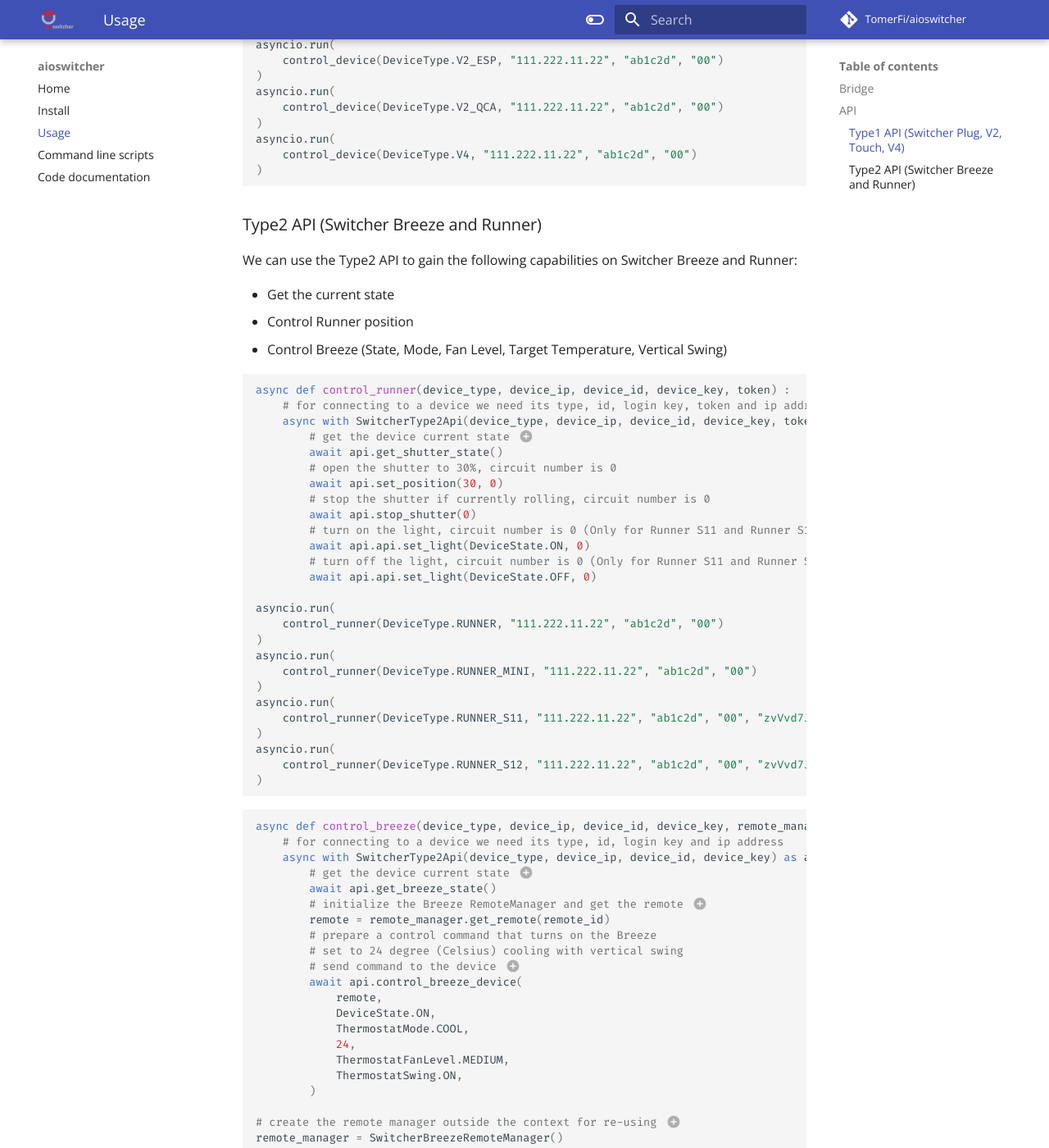
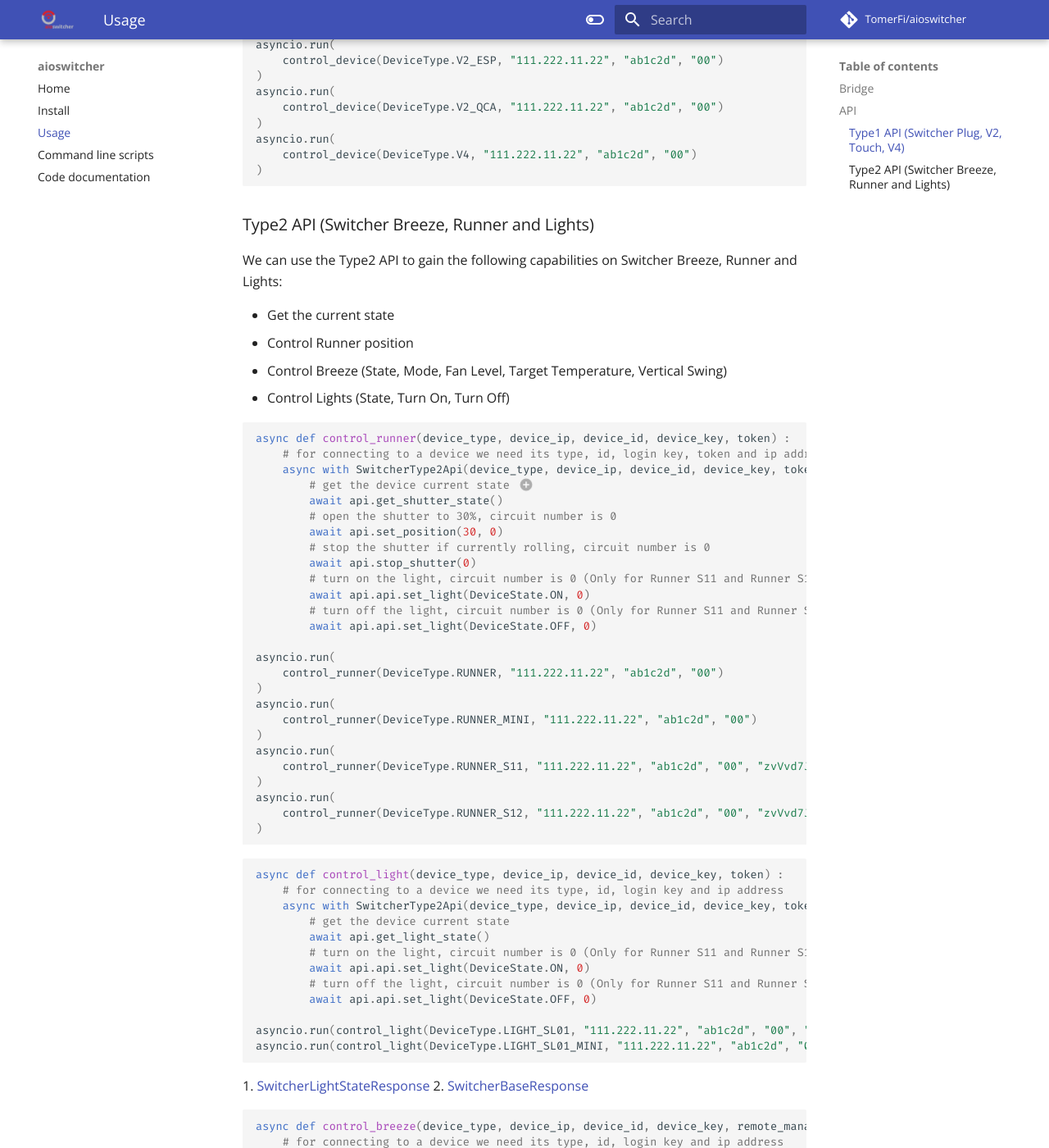
Before and after one commit to TomerFi/aioswitcher, an MkDocs documentation site: the page built from docs/usage.md, in a window 1280 px wide and 1400 px high, scrolled down 1499 px. Shown: the whole window at 82% size. Built offline with MkDocs 1.6.1 and Material for MkDocs 9.7.7, drawn with Linux system fonts in a browser that asks for light colours; comment, search, counter and statistics services are not loaded.

Commit message:
Update usage.md, README.md, __init__.py, and 2 more files

````diff
--- a/docs/usage.md
+++ b/docs/usage.md
@@ -90,13 +90,14 @@
 7. [SwitcherBaseResponse](./codedocs.md#src.aioswitcher.api.messages.SwitcherBaseResponse)
 8. [SwitcherBaseResponse](./codedocs.md#src.aioswitcher.api.messages.SwitcherBaseResponse)
 
-### Type2 API (Switcher Breeze and Runner)
+### Type2 API (Switcher Breeze, Runner and Lights)
 
-We can use the Type2 API to gain the following capabilities on Switcher Breeze and Runner:
+We can use the Type2 API to gain the following capabilities on Switcher Breeze, Runner and Lights:
 
 - Get the current state
 - Control Runner position
 - Control Breeze (State, Mode, Fan Level, Target Temperature, Vertical Swing)
+- Control Lights (State, Turn On, Turn Off)
 
 ```python
 async def control_runner(device_type, device_ip, device_id, device_key, token) :
@@ -128,6 +129,23 @@
 ```
 
 1. [SwitcherShutterStateResponse](./codedocs.md#src.aioswitcher.api.messages.SwitcherShutterStateResponse)
+2. [SwitcherBaseResponse](./codedocs.md#src.aioswitcher.api.messages.SwitcherBaseResponse)
+
+  ```python
+  async def control_light(device_type, device_ip, device_id, device_key, token) :
+      # for connecting to a device we need its type, id, login key and ip address
+      async with SwitcherType2Api(device_type, device_ip, device_id, device_key, token) as api:
+          # get the device current state
+          await api.get_light_state()
+          # turn on the light, circuit number is 0 (Only for Runner S11 and Runner S12)
+          await api.api.set_light(DeviceState.ON, 0)
+          # turn off the light, circuit number is 0 (Only for Runner S11 and Runner S12)
+          await api.api.set_light(DeviceState.OFF, 0)
+
+  asyncio.run(control_light(DeviceType.LIGHT_SL01, "111.222.11.22", "ab1c2d", "00", "zvVvd7JxtN7CgvkD1Psujw=="))
+  asyncio.run(control_light(DeviceType.LIGHT_SL01_MINI, "111.222.11.22", "ab1c2d", "00", "zvVvd7JxtN7CgvkD1Psujw=="))
+  ```
+1. [SwitcherLightStateResponse](./codedocs.md#src.aioswitcher.api.messages.SwitcherShutterStateResponse)
 2. [SwitcherBaseResponse](./codedocs.md#src.aioswitcher.api.messages.SwitcherBaseResponse)
 
 ```python
````
Also changed, not shown: README.md (+1 -0 lines), 3 other files.
